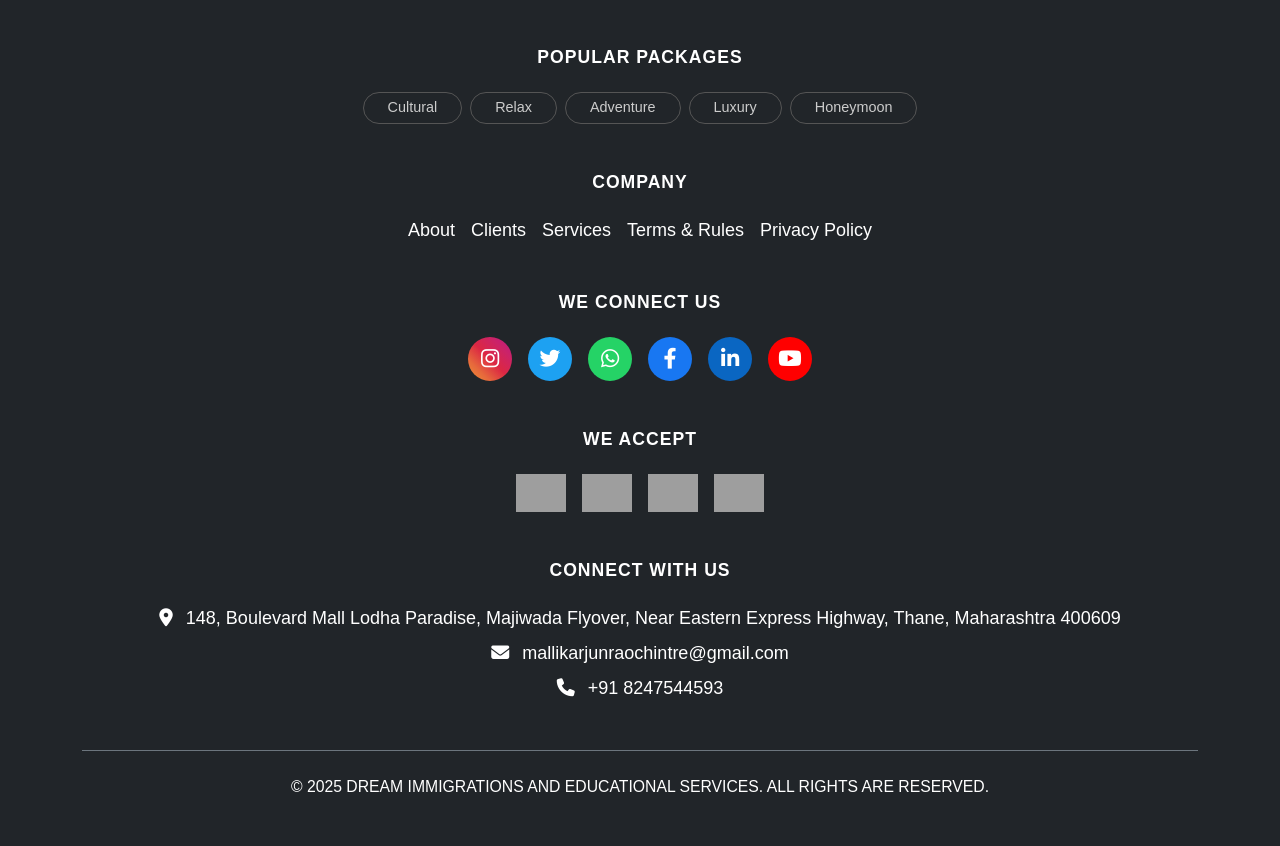
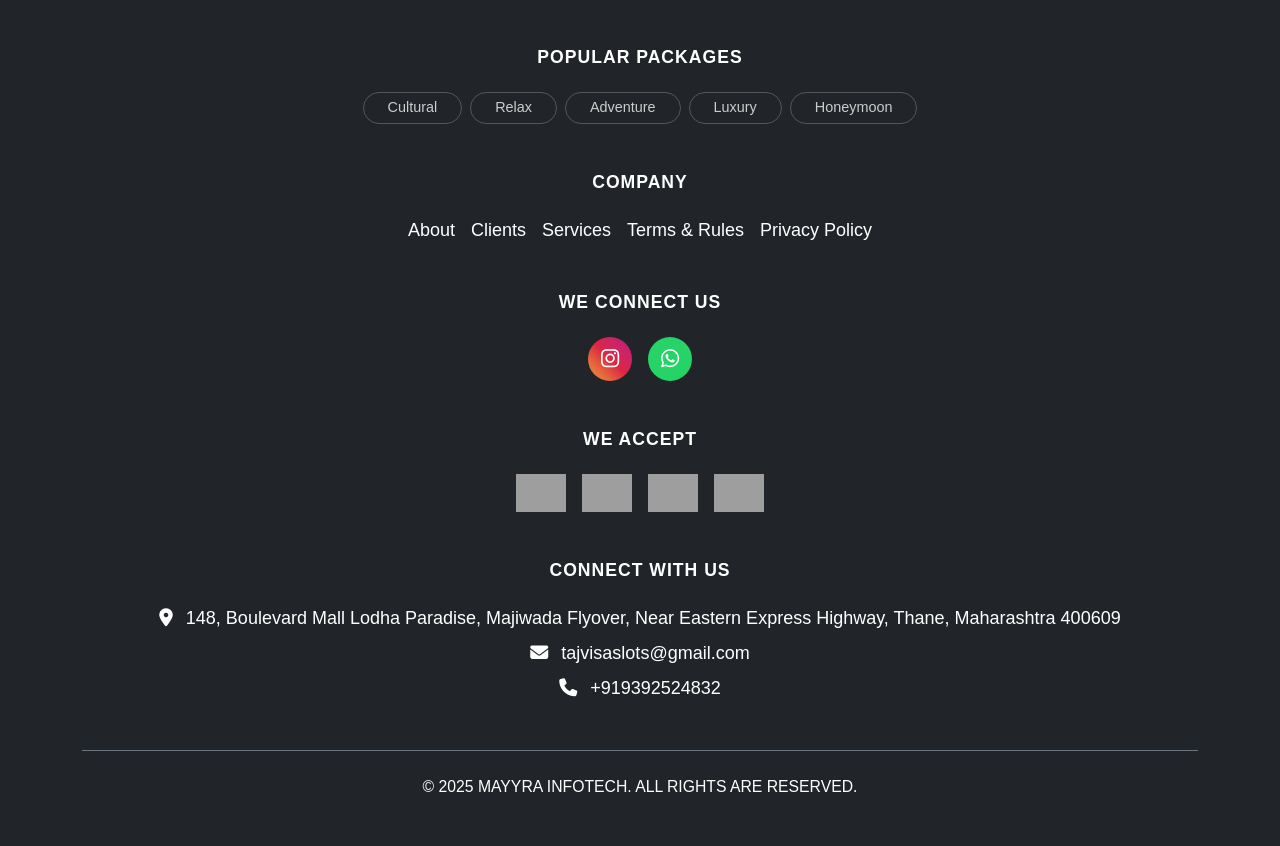
Before and after one commit to MKRAOCHINTRE/dream, a Django app: template templates/visa-free.html in a window 1280 px wide. Shown: the part 919-1765 px from the top of the page. Run offline with Django 3.2, Linux system fonts and the light colour scheme; the template is opened without the code that fills it, so the values that code supplies are empty; grey boxes are pictures that could not be loaded.

Commit message:
Update visa-free.html
UPDATED NUMBERS AND MAIL

```diff
--- a/templates/visa-free.html
+++ b/templates/visa-free.html
@@ -206,11 +206,11 @@
                 <h5 class="fw-bold mb-4 text-uppercase">We Connect Us</h5>
                 <div class="d-flex justify-content-center gap-3">
                     <a href="#" class="social-icon instagram" aria-label="Instagram"><i class="fab fa-instagram"></i></a>
-                    <a href="#" class="social-icon twitter" aria-label="Twitter"><i class="fab fa-twitter"></i></a>
+                    <!-- <a href="#" class="social-icon twitter" aria-label="Twitter"><i class="fab fa-twitter"></i></a> -->
                     <a href="#" class="social-icon whatsapp" aria-label="WhatsApp"><i class="fab fa-whatsapp"></i></a>
-                    <a href="#" class="social-icon facebook" aria-label="Facebook"><i class="fab fa-facebook-f"></i></a>
+                    <!-- <a href="#" class="social-icon facebook" aria-label="Facebook"><i class="fab fa-facebook-f"></i></a>
                     <a href="#" class="social-icon linkedin" aria-label="LinkedIn"><i class="fab fa-linkedin-in"></i></a>
-                    <a href="#" class="social-icon youtube" aria-label="YouTube"><i class="fab fa-youtube"></i></a>
+                    <a href="#" class="social-icon youtube" aria-label="YouTube"><i class="fab fa-youtube"></i></a> -->
                 </div>
             </div>
 
@@ -234,17 +234,17 @@
                 </p>
                 <p class="mb-2">
                     <i class="fas fa-envelope me-2"></i>
-                    <a href="mailto:info@dreamimmigrations.com" class="text-white text-decoration-none hover-link">mallikarjunraochintre@gmail.com</a>
+                    <a href="mailto:tajvisaslots@gmail.com" class="text-white text-decoration-none hover-link">tajvisaslots@gmail.com</a>
                 </p>
                 <p class="mb-0">
                     <i class="fas fa-phone me-2"></i>
-                    <a href="tel:+918898619371" class="text-white text-decoration-none hover-link">+91 8247544593</a>
+                    <a href="tel:+919392524832" class="text-white text-decoration-none hover-link">+919392524832</a>
                 </p>
             </div>
 
             <!-- Copyright -->
             <div class="text-center border-top border-secondary pt-4">
-                <p class="mb-0 small">&copy; 2025 DREAM IMMIGRATIONS AND EDUCATIONAL SERVICES. ALL RIGHTS ARE RESERVED.</p>
+                <p class="mb-0 small">&copy; 2025 MAYYRA INFOTECH. ALL RIGHTS ARE RESERVED.</p>
             </div>
         </div>
     </footer>
```
